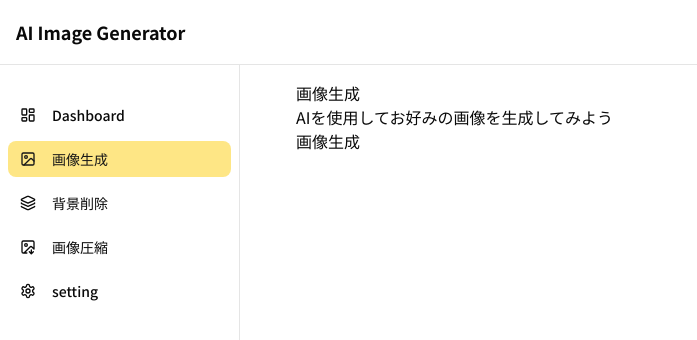
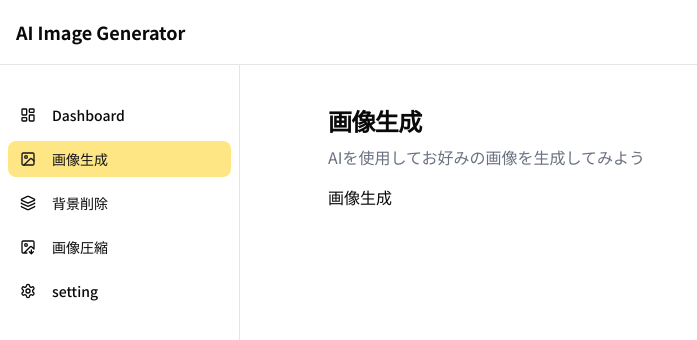
Before and after one commit to Naoya-kawakami0329/AI_saas_app, a Next.js app: page /dashboard/tools/image-generator in a window 1280 px wide. Shown: the top 340 px of the page, without its empty margins (0-697 px from the left). Built offline with nearby package versions, Linux system fonts and the light colour scheme.

Commit message:
コンテナとヘッダー作成

```diff
--- a/src/app/(dashborad)/dashboard/tools/[tool]/page.tsx
+++ b/src/app/(dashborad)/dashboard/tools/[tool]/page.tsx
@@ -1,3 +1,5 @@
+import PageContainer from "@/components/dashboard/page-container"
+import PageHeader from "@/components/dashboard/page-header"
 import { tools, ToolType } from "@/config/tools"
 import { notFound } from "next/navigation"
 
@@ -17,9 +19,10 @@ const ToolPage = async ({ params }: PageProps) => {
 
     return (
         <div>
-            <h2>{tool.title}</h2>
-            <p>{tool.description}</p>
-            <tool.component />
+            <PageContainer>
+                <PageHeader title={tool.title} description={tool.description} />
+                <tool.component />
+            </PageContainer>
         </div>
     )
 }
--- /dev/null
+++ b/src/components/dashboard/page-container.tsx
@@ -0,0 +1,9 @@
+const PageContainer = ({children}:{children: React.ReactNode}) => {
+    return (
+        <div className="p-8 pt-6 space-y-4">
+            {children}
+        </div>
+    )
+}
+
+export default PageContainer;
--- /dev/null
+++ b/src/components/dashboard/page-header.tsx
@@ -0,0 +1,28 @@
+
+interface PageHeaderProps {
+    title: string
+    description?: string
+    children?: React.ReactNode
+}
+
+const PageHeader = ({title, description,children}:PageHeaderProps) => {
+    return (
+        <div>
+            <div className="flex items-center justify-between space-y-2">
+                <div className="space-y-2">
+                    <h1 className="text-2xl font-bold tracking-tight">
+                        {title}
+                    </h1>
+                {description && (
+                    <p className="text-gray-500">
+                        {description}
+                    </p>
+                )}
+                </div>
+                {children}
+            </div>
+        </div>
+    )
+}
+
+export default PageHeader;
```
